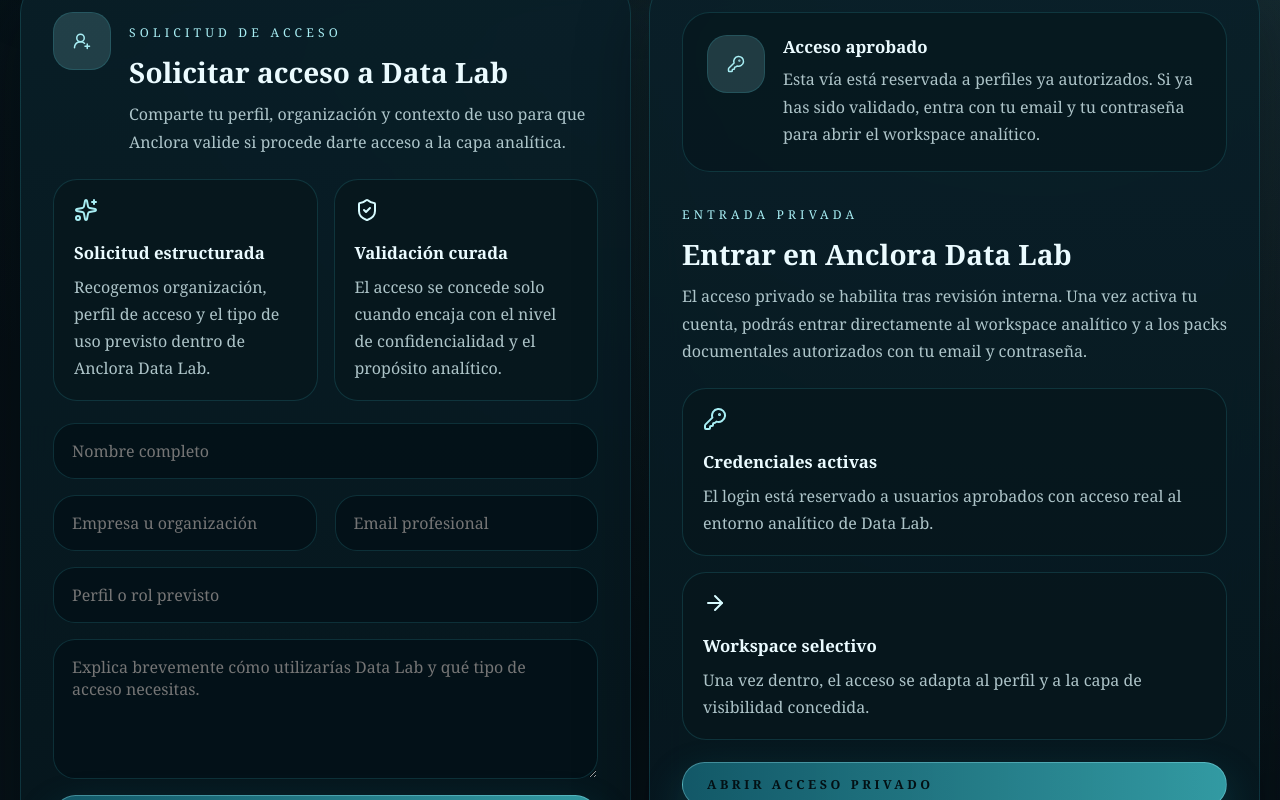
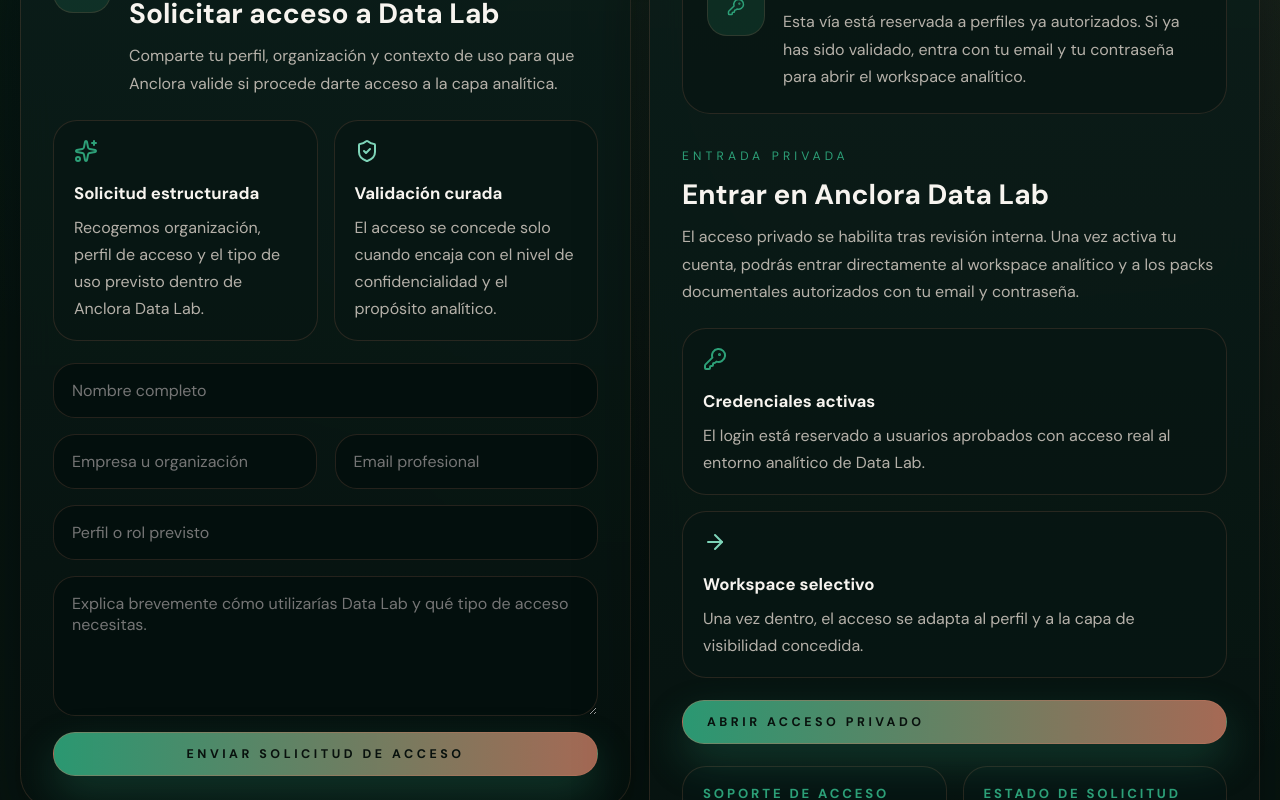
Before and after one commit to ToniIAPro73/anclora-data-lab, a Next.js app: page / in a window 1280 px wide. Shown: the part 880-1680 px from the top of the page. Built offline with nearby package versions, Linux system fonts and the light colour scheme; no server answers.

Commit message:
feat: align anclora-data-lab premium branding contract

```diff
--- a/src/app/globals.css
+++ b/src/app/globals.css
@@ -1,55 +1,63 @@
 :root {
-  --dl-bg: #061218;
-  --dl-bg-2: #0b1b22;
-  --dl-surface: rgba(10, 27, 34, 0.84);
-  --dl-surface-strong: rgba(7, 21, 28, 0.96);
-  --dl-panel: rgba(8, 31, 40, 0.78);
-  --dl-surface-gradient: linear-gradient(180deg, rgba(9, 31, 40, 0.92), rgba(6, 22, 29, 0.94));
-  --dl-ghost-bg: rgba(7, 23, 30, 0.58);
+  --dl-brand-emerald: #2da078;
+  --dl-brand-emerald-soft: #7ed4b8;
+  --dl-brand-emerald-deep: #1f7d5d;
+  --dl-brand-copper: #c07860;
+  --dl-brand-copper-soft: #d8a286;
+  --dl-brand-copper-deep: #9f5f49;
+  --dl-brand-ivory: #f4efe8;
+  --dl-font-sans: var(--font-dm-sans), system-ui, -apple-system, sans-serif;
+  --dl-bg: #071411;
+  --dl-bg-2: #0c1b17;
+  --dl-surface: rgba(10, 26, 22, 0.86);
+  --dl-surface-strong: rgba(7, 18, 16, 0.96);
+  --dl-panel: rgba(9, 27, 23, 0.8);
+  --dl-surface-gradient: linear-gradient(180deg, rgba(11, 29, 25, 0.94), rgba(6, 18, 15, 0.96));
+  --dl-ghost-bg: rgba(7, 20, 17, 0.58);
   --dl-toggle-bg: rgba(255, 255, 255, 0.03);
   --dl-toggle-inner-shadow: inset 0 1px 0 rgba(255, 255, 255, 0.03);
-  --dl-raised-bg: rgba(7, 23, 29, 0.72);
-  --dl-raised-soft-bg: rgba(7, 23, 29, 0.68);
-  --dl-input-bg: rgba(4, 18, 24, 0.92);
-  --dl-notice-bg: rgba(11, 47, 58, 0.84);
-  --dl-role-bg: rgba(8, 29, 37, 0.78);
-  --dl-filter-active-bg: rgba(22, 108, 118, 0.4);
-  --dl-border: rgba(67, 211, 220, 0.16);
-  --dl-border-strong: rgba(115, 236, 245, 0.26);
-  --dl-text: #ebfbff;
-  --dl-muted: rgba(220, 245, 248, 0.78);
-  --dl-muted-2: rgba(181, 221, 226, 0.6);
-  --dl-aqua-soft: #a8eef4;
-  --dl-ice: #d7fbff;
-  --dl-shadow: rgba(2, 8, 12, 0.42);
-  --dl-halo: linear-gradient(115deg, rgba(78, 213, 223, 0) 0%, rgba(171, 249, 255, 0.12) 40%, rgba(245, 255, 255, 0.9) 50%, rgba(149, 240, 248, 0.12) 60%, rgba(78, 213, 223, 0) 100%);
+  --dl-raised-bg: rgba(8, 22, 19, 0.74);
+  --dl-raised-soft-bg: rgba(8, 22, 19, 0.7);
+  --dl-input-bg: rgba(4, 16, 14, 0.92);
+  --dl-notice-bg: rgba(8, 38, 30, 0.84);
+  --dl-role-bg: rgba(8, 28, 23, 0.8);
+  --dl-filter-active-bg: rgba(45, 160, 120, 0.22);
+  --dl-border: rgba(192, 120, 96, 0.18);
+  --dl-border-strong: rgba(45, 160, 120, 0.32);
+  --dl-text: #f7f4ef;
+  --dl-muted: rgba(231, 221, 211, 0.78);
+  --dl-muted-2: rgba(201, 188, 175, 0.62);
+  --dl-aqua-soft: var(--dl-brand-emerald);
+  --dl-ice: var(--dl-brand-ivory);
+  --dl-shadow: rgba(2, 8, 7, 0.45);
+  --dl-halo: linear-gradient(115deg, rgba(45, 160, 120, 0) 0%, rgba(125, 212, 184, 0.12) 38%, rgba(255, 244, 233, 0.88) 50%, rgba(192, 120, 96, 0.14) 62%, rgba(45, 160, 120, 0) 100%);
 }
 
 html[data-theme='light'] {
-  --dl-bg: #e9f7fb;
-  --dl-bg-2: #dff2f5;
-  --dl-surface: rgba(250, 254, 255, 0.9);
-  --dl-surface-strong: rgba(244, 251, 253, 0.98);
-  --dl-panel: rgba(242, 251, 253, 0.84);
-  --dl-surface-gradient: linear-gradient(180deg, rgba(255, 255, 255, 0.96), rgba(240, 250, 252, 0.94));
-  --dl-ghost-bg: rgba(255, 255, 255, 0.84);
-  --dl-toggle-bg: rgba(241, 249, 251, 0.92);
+  --dl-bg: #f7f3ed;
+  --dl-bg-2: #efe5d7;
+  --dl-surface: rgba(255, 251, 246, 0.92);
+  --dl-surface-strong: rgba(252, 247, 240, 0.98);
+  --dl-panel: rgba(250, 244, 236, 0.88);
+  --dl-surface-gradient: linear-gradient(180deg, rgba(255, 253, 249, 0.96), rgba(244, 236, 226, 0.94));
+  --dl-ghost-bg: rgba(255, 252, 248, 0.84);
+  --dl-toggle-bg: rgba(244, 236, 226, 0.92);
   --dl-toggle-inner-shadow: inset 0 1px 0 rgba(255, 255, 255, 0.66);
-  --dl-raised-bg: rgba(248, 253, 254, 0.94);
-  --dl-raised-soft-bg: rgba(244, 251, 253, 0.92);
-  --dl-input-bg: rgba(255, 255, 255, 0.94);
-  --dl-notice-bg: rgba(231, 249, 252, 0.96);
-  --dl-role-bg: rgba(236, 248, 250, 0.92);
-  --dl-filter-active-bg: rgba(25, 149, 163, 0.18);
-  --dl-border: rgba(12, 118, 135, 0.12);
-  --dl-border-strong: rgba(12, 118, 135, 0.3);
-  --dl-text: #09212a;
-  --dl-muted: rgba(9, 33, 42, 0.8);
-  --dl-muted-2: rgba(9, 33, 42, 0.64);
-  --dl-aqua-soft: #0c7687;
-  --dl-ice: #10313b;
-  --dl-shadow: rgba(8, 34, 41, 0.12);
-  --dl-halo: linear-gradient(115deg, rgba(78, 213, 223, 0) 0%, rgba(31, 181, 191, 0.14) 40%, rgba(255, 255, 255, 0.9) 50%, rgba(31, 181, 191, 0.14) 60%, rgba(78, 213, 223, 0) 100%);
+  --dl-raised-bg: rgba(255, 252, 248, 0.94);
+  --dl-raised-soft-bg: rgba(248, 241, 232, 0.94);
+  --dl-input-bg: rgba(255, 255, 255, 0.96);
+  --dl-notice-bg: rgba(241, 250, 246, 0.96);
+  --dl-role-bg: rgba(243, 237, 230, 0.92);
+  --dl-filter-active-bg: rgba(45, 160, 120, 0.16);
+  --dl-border: rgba(192, 120, 96, 0.14);
+  --dl-border-strong: rgba(45, 160, 120, 0.28);
+  --dl-text: #16211c;
+  --dl-muted: rgba(30, 41, 37, 0.78);
+  --dl-muted-2: rgba(30, 41, 37, 0.6);
+  --dl-aqua-soft: #247e5f;
+  --dl-ice: #2a2019;
+  --dl-shadow: rgba(20, 28, 25, 0.12);
+  --dl-halo: linear-gradient(115deg, rgba(45, 160, 120, 0) 0%, rgba(45, 160, 120, 0.12) 38%, rgba(255, 255, 255, 0.92) 50%, rgba(192, 120, 96, 0.14) 62%, rgba(45, 160, 120, 0) 100%);
 }
 
 * { box-sizing: border-box; }
@@ -57,17 +65,17 @@
 body {
   margin: 0;
   background:
-    radial-gradient(circle at top, rgba(31, 124, 139, 0.24), transparent 28%),
-    radial-gradient(circle at 85% 15%, rgba(153, 246, 255, 0.14), transparent 22%),
-    linear-gradient(180deg, #03080d 0%, #08161c 52%, #061218 100%);
+    radial-gradient(circle at top, rgba(45, 160, 120, 0.2), transparent 28%),
+    radial-gradient(circle at 85% 15%, rgba(192, 120, 96, 0.13), transparent 22%),
+    linear-gradient(180deg, #03100d 0%, #091612 52%, #071411 100%);
   color: var(--dl-text);
-  font-family: Georgia, 'Times New Roman', serif;
+  font-family: var(--dl-font-sans);
 }
 html[data-theme='light'] body {
   background:
-    radial-gradient(circle at top, rgba(31, 124, 139, 0.16), transparent 28%),
-    radial-gradient(circle at 85% 15%, rgba(12, 118, 135, 0.14), transparent 22%),
-    linear-gradient(180deg, #f6fdff 0%, #ebf8fb 52%, #e2f4f8 100%);
+    radial-gradient(circle at top, rgba(45, 160, 120, 0.14), transparent 28%),
+    radial-gradient(circle at 85% 15%, rgba(192, 120, 96, 0.12), transparent 22%),
+    linear-gradient(180deg, #fbf8f3 0%, #f4ede3 52%, #efe5d7 100%);
 }
 a { color: inherit; text-decoration: none; }
 button, input, textarea, select { font: inherit; }
@@ -183,9 +191,9 @@
   color: var(--dl-text);
 }
 .datalab-toggle-pill.is-active {
-  background: linear-gradient(180deg, rgba(43, 196, 205, 0.94), rgba(17, 162, 172, 0.88));
-  color: #07161b;
-  box-shadow: 0 14px 28px rgba(25, 155, 167, 0.22);
+  background: linear-gradient(180deg, rgba(45, 160, 120, 0.94), rgba(192, 120, 96, 0.88));
+  color: #07130f;
+  box-shadow: 0 14px 28px rgba(45, 160, 120, 0.2);
 }
 .datalab-toggle-pill-text {
   min-width: 58px;
@@ -206,16 +214,16 @@
   opacity: 0;
 }
 .datalab-button {
-  border: 1px solid rgba(163, 245, 255, 0.32); background: linear-gradient(90deg, rgba(20, 94, 110, 0.92), rgba(68, 205, 214, 0.72));
-  color: #031014; border-radius: 999px; padding: 13px 24px; font-size: 0.78rem; letter-spacing: 0.22rem; text-transform: uppercase; font-weight: 700; cursor: pointer;
-  transition: transform 180ms ease, box-shadow 180ms ease; box-shadow: 0 18px 40px rgba(30, 148, 165, 0.28);
+  border: 1px solid rgba(192, 120, 96, 0.42); background: linear-gradient(90deg, rgba(45, 160, 120, 0.94), rgba(192, 120, 96, 0.86));
+  color: #08110d; border-radius: 999px; padding: 13px 24px; font-size: 0.78rem; letter-spacing: 0.22rem; text-transform: uppercase; font-weight: 700; cursor: pointer;
+  transition: transform 180ms ease, box-shadow 180ms ease; box-shadow: 0 18px 40px rgba(45, 160, 120, 0.26);
 }
 .datalab-button-ghost, .datalab-doc-link {
   border: 1px solid var(--dl-border); background: var(--dl-ghost-bg); color: var(--dl-text); border-radius: 999px;
   padding: 12px 22px; font-size: 0.76rem; letter-spacing: 0.2rem; text-transform: uppercase;
 }
 .datalab-doc-link { display: inline-flex; align-items: center; gap: 10px; color: var(--dl-aqua-soft); padding: 10px 16px; }
-.datalab-button:hover, .datalab-link-button:hover { transform: translateY(-1px); box-shadow: 0 22px 48px rgba(61, 179, 193, 0.32); }
+.datalab-button:hover, .datalab-link-button:hover { transform: translateY(-1px); box-shadow: 0 22px 48px rgba(45, 160, 120, 0.3); }
 .datalab-button:hover::before,
 .datalab-button:focus-visible::before,
 .datalab-link-button:hover::before,
@@ -281,8 +289,8 @@
 .datalab-signal-icon {
   color: var(--dl-aqua-soft);
 }
-.datalab-signal-icon.is-cyan {
-  color: var(--dl-ice);
+.datalab-signal-icon.is-emerald {
+  color: var(--dl-brand-emerald-soft);
 }
 .datalab-approved-card {
   display: flex;
@@ -379,7 +387,7 @@
 }
 .datalab-textarea { min-height: 140px; resize: vertical; }
 .datalab-notice, .datalab-error { border-radius: 24px; padding: 16px 18px; line-height: 1.65; }
-.datalab-notice { border: 1px solid rgba(154, 238, 247, 0.18); background: var(--dl-notice-bg); color: var(--dl-aqua-soft); }
+.datalab-notice { border: 1px solid rgba(45, 160, 120, 0.18); background: var(--dl-notice-bg); color: var(--dl-aqua-soft); }
 .datalab-error { border: 1px solid rgba(255, 143, 158, 0.18); background: rgba(49, 19, 25, 0.88); color: #ffd7dc; }
 .datalab-role-badge {
   display: inline-flex; align-items: center; gap: 8px; border-radius: 999px; padding: 9px 15px; border: 1px solid var(--dl-border);
@@ -499,7 +507,7 @@
 }
 .datalab-review-item.is-active {
   border-color: var(--dl-border-strong);
-  box-shadow: 0 0 0 1px rgba(115, 236, 245, 0.14) inset;
+  box-shadow: 0 0 0 1px rgba(45, 160, 120, 0.16) inset;
 }
 .datalab-review-item-top {
   display: flex;
--- a/src/app/login/page.tsx
+++ b/src/app/login/page.tsx
@@ -1,6 +1,7 @@
 import { cookies } from 'next/headers'
 import Image from 'next/image'
 import { redirect } from 'next/navigation'
+import { DATALAB_BRAND } from '@/lib/datalab-brand'
 import { DataLabLoginForm } from '@/components/datalab/DataLabLoginForm'
 import { DataLabUiToggles } from '@/components/datalab/DataLabUiToggles'
 import { getDataLabSession } from '@/lib/datalab-auth'
@@ -28,10 +29,10 @@
         <article className="datalab-login-card">
           <div className="datalab-brand">
             <div className="datalab-brand-mark">
-              <Image src="/brand/logo-anclora-datalab.png" alt="Anclora Data Lab" width={44} height={44} className="datalab-brand-logo" />
+              <Image src={DATALAB_BRAND.logoPath} alt={DATALAB_BRAND.name} width={44} height={44} className="datalab-brand-logo" />
             </div>
             <div className="datalab-brand-copy">
-              <p>Anclora Data Lab</p>
+              <p>{DATALAB_BRAND.name}</p>
               <span>Plataforma de inteligencia y activos analíticos de Anclora Private Estates.</span>
             </div>
           </div>
--- a/src/components/datalab/DataLabAccessRequestsReviewPage.tsx
+++ b/src/components/datalab/DataLabAccessRequestsReviewPage.tsx
@@ -4,6 +4,7 @@
 import Image from 'next/image'
 import Link from 'next/link'
 import { roleLabelsByLocale, type DataLabRole } from '@/lib/datalab-content'
+import { DATALAB_BRAND } from '@/lib/datalab-brand'
 import { datalabAdminCopy } from '@/lib/datalab-admin-copy'
 import { DataLabUiToggles } from '@/components/datalab/DataLabUiToggles'
 import { buildAncloraGroupHref, getDefaultLocale, getDefaultTheme, type DataLabLocale } from '@/lib/datalab-ui'
@@ -173,7 +174,7 @@
           </Link>
           <div className="datalab-brand">
             <div className="datalab-brand-mark">
-              <Image src="/brand/logo-anclora-datalab.png" alt="Anclora Data Lab" width={54} height={54} className="datalab-brand-logo" />
+              <Image src={DATALAB_BRAND.logoPath} alt={DATALAB_BRAND.name} width={54} height={54} className="datalab-brand-logo" />
             </div>
             <div className="datalab-brand-copy">
               <p>{copy.labels.brandName}</p>
--- a/src/components/datalab/DataLabAdmissionsLoginPage.tsx
+++ b/src/components/datalab/DataLabAdmissionsLoginPage.tsx
@@ -3,6 +3,7 @@
 import Image from 'next/image'
 import Link from 'next/link'
 import { useState, type FormEvent } from 'react'
+import { DATALAB_BRAND } from '@/lib/datalab-brand'
 import { datalabAdminCopy } from '@/lib/datalab-admin-copy'
 import { DataLabUiToggles } from '@/components/datalab/DataLabUiToggles'
 import { buildAncloraGroupHref, getDefaultLocale, getDefaultTheme, type DataLabLocale } from '@/lib/datalab-ui'
@@ -57,7 +58,7 @@
           </Link>
           <div className="datalab-brand">
             <div className="datalab-brand-mark">
-              <Image src="/brand/logo-anclora-datalab.png" alt="Anclora Data Lab" width={54} height={54} className="datalab-brand-logo" />
+              <Image src={DATALAB_BRAND.logoPath} alt={DATALAB_BRAND.name} width={54} height={54} className="datalab-brand-logo" />
             </div>
             <div className="datalab-brand-copy">
               <p>{copy.labels.brandName}</p>
--- a/src/components/datalab/DataLabPublicPage.tsx
+++ b/src/components/datalab/DataLabPublicPage.tsx
@@ -4,6 +4,7 @@
 import Link from 'next/link'
 import { useState, type FormEvent } from 'react'
 import { ArrowRight, ArrowUpRight, Database, KeyRound, MapPinned, Radar, ShieldCheck, Sparkles, UserRoundPlus } from 'lucide-react'
+import { DATALAB_BRAND } from '@/lib/datalab-brand'
 import { curatedDocuments, heroMetrics, mvpModules, signals, zones } from '@/lib/datalab-content'
 import { DataLabUiToggles } from '@/components/datalab/DataLabUiToggles'
 import { buildPrivateEstatesHref, getDefaultLocale, getDefaultTheme, type DataLabLocale } from '@/lib/datalab-ui'
@@ -85,10 +86,10 @@
 
           <div className="datalab-brand">
             <div className="datalab-brand-mark">
-              <Image src="/brand/logo-anclora-datalab.png" alt="Anclora Data Lab" width={54} height={54} className="datalab-brand-logo" />
+              <Image src={DATALAB_BRAND.logoPath} alt={DATALAB_BRAND.name} width={54} height={54} className="datalab-brand-logo" />
             </div>
             <div className="datalab-brand-copy">
-              <p>Anclora Data Lab</p>
+              <p>{DATALAB_BRAND.name}</p>
               <span>Inteligencia territorial y activos analíticos de Anclora.</span>
             </div>
           </div>
@@ -155,7 +156,7 @@
                 <p>Recogemos organización, perfil de acceso y el tipo de uso previsto dentro de Anclora Data Lab.</p>
               </article>
               <article className="datalab-signal-card">
-                <ShieldCheck className="datalab-signal-icon is-cyan" />
+                <ShieldCheck className="datalab-signal-icon is-emerald" />
                 <h3>Validación curada</h3>
                 <p>El acceso se concede solo cuando encaja con el nivel de confidencialidad y el propósito analítico.</p>
               </article>
@@ -238,7 +239,7 @@
                 <p>El login está reservado a usuarios aprobados con acceso real al entorno analítico de Data Lab.</p>
               </article>
               <article className="datalab-signal-card">
-                <ArrowRight className="datalab-signal-icon is-cyan" />
+                <ArrowRight className="datalab-signal-icon is-emerald" />
                 <h3>Workspace selectivo</h3>
                 <p>Una vez dentro, el acceso se adapta al perfil y a la capa de visibilidad concedida.</p>
               </article>
--- a/src/components/datalab/DataLabWorkspaceShell.tsx
+++ b/src/components/datalab/DataLabWorkspaceShell.tsx
@@ -2,6 +2,7 @@
 import Link from 'next/link'
 import { Bell, BookOpenText, ChartColumnBig, LockKeyhole, Map, Radar, Shield } from 'lucide-react'
 import type { DataLabSession } from '@/lib/datalab-auth'
+import { DATALAB_BRAND } from '@/lib/datalab-brand'
 import { curatedDocuments, roleLabels, signals, workspaceAlerts, workspacePacks, zones } from '@/lib/datalab-content'
 import { DataLabUiToggles } from '@/components/datalab/DataLabUiToggles'
 import { getDefaultLocale, getDefaultTheme } from '@/lib/datalab-ui'
@@ -21,10 +22,10 @@
         <header className="datalab-topbar">
           <div className="datalab-brand">
             <div className="datalab-brand-mark">
-              <Image src="/brand/logo-anclora-datalab.png" alt="Anclora Data Lab" width={44} height={44} className="datalab-brand-logo" />
+              <Image src={DATALAB_BRAND.logoPath} alt={DATALAB_BRAND.name} width={44} height={44} className="datalab-brand-logo" />
             </div>
             <div className="datalab-brand-copy">
-              <p>Anclora Data Lab</p>
+              <p>{DATALAB_BRAND.name}</p>
               <span>Workspace privado para señal territorial, activos documentales y consumo premium de inteligencia.</span>
             </div>
           </div>
--- /dev/null
+++ b/src/lib/datalab-brand.ts
@@ -0,0 +1,9 @@
+export const DATALAB_BRAND = {
+  name: 'Anclora Data Lab',
+  description: 'Plataforma de inteligencia, señales territoriales y activos analíticos de Anclora Private Estates.',
+  logoPath: '/brand/logo-anclora-datalab.png',
+  faviconPath: '/favicon.ico',
+  premiumAccent: '#2DA078',
+  premiumAccentSoft: '#7ED4B8',
+  premiumCopper: '#C07860',
+} as const
```
Also changed, not shown: src/app/layout.tsx (+23 -4 lines), 2 other files (tests, documents, lock files or other folders).
